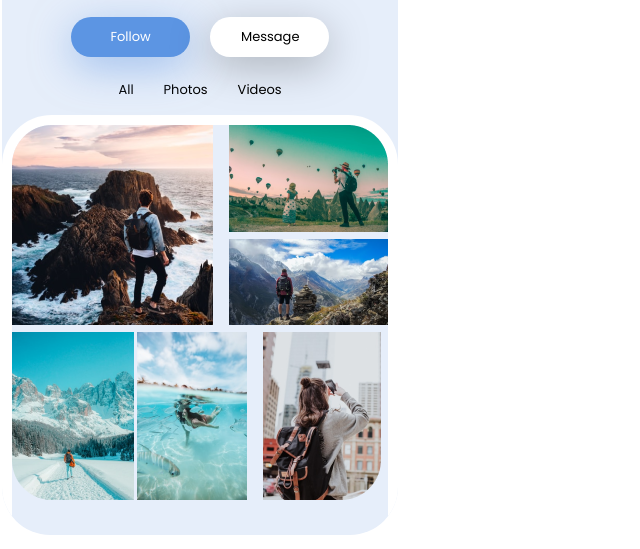
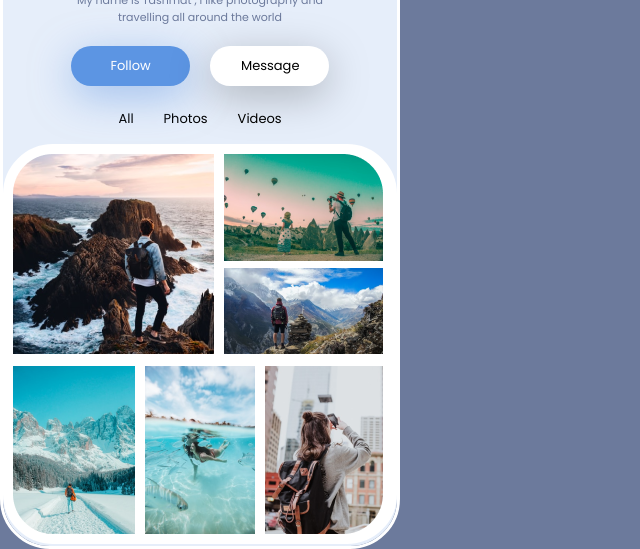
Before and after one commit to phoenixfan86/SosialOne, a plain HTML site: page index.html in a window 1280 px wide. Shown: the part 308-857 px from the top of the page, without its empty margins (0-640 px from the left). Drawn offline with Linux system fonts and the light colour scheme.

Commit message:
change css add gallery style

```diff
--- a/css/style.css
+++ b/css/style.css
@@ -13,14 +13,18 @@ a {
 	color: #000;
 }
 
+body {
+	background-color: #6c7a9c;
+}
+
 .wrapper {
 	width: 400px;
-	height: 845px;
+	height: auto;
 	display: flex;
 	flex-direction: column;
 	align-items: center;
 	justify-content: start;
-	border: 2px solid #fff;
+	border: 3px solid #fff;
 	border-radius: 50px;
 	overflow: hidden;
 }
@@ -28,7 +32,7 @@ a {
 header {
 	width: 100%;
 	height: 240px;
-	background-image: url('/img/bg.png');
+	background-image: url('../img/bg.png');
 	background-repeat: no-repeat;
 	background-size: cover;
 	background-position: center;
@@ -46,7 +50,7 @@ header {
 
 main {
 	width: 100%;
-	height: 100%;
+	height: auto;
 	display: flex;
 	flex-direction: column;
 	background-color: #e6eefa;
@@ -165,37 +169,39 @@ main {
 	transition: all 0.2s ease-in;
 }
 
+.gallery-wrapper {
+	width: 100%;
+	height: 100%;
+}
+
 .gallery {
 	width: 100%;
-	height: 100%;
+	height: 91%;
 	display: flex;
 	flex-direction: column;
 	border: 10px solid #fff;
+	background-color: #fff;
 	border-radius: 50px;
 	margin-top: 12px;
+	margin-bottom: 47px;
+	gap: 12px;
 }
 
-.img-block-1 {
-	width: 100%;
+.img-block-1,
+.img-block-2 {
 	display: flex;
-	justify-content: space-around;
-	overflow: hidden;
+	gap: 10px;
 }
 
 .sub-block-1 {
-	height: 100%;
 	display: flex;
 	flex-direction: column;
-	align-items: center;
-	justify-content: space-around;
+	justify-content: space-between;
 }
 
-.img-block-2 {
-	display: flex;
-	align-items: center;
-	justify-content: center;
+.img img {
+	display: block;
+	width: 100%;
+	height: auto;
+	box-sizing: border-box;
 }
-
-.img {
-	flex: 1;
-}
--- a/index.html
+++ b/index.html
@@ -58,6 +58,7 @@
 						<li class="link-item"><a href="#">Videos</a></li>
 					</ul>
 				</div>
+				<div class="gallery-wrapper">
 					<div class="gallery">
 						<div class="img-block-1">
 							<div class="img">
@@ -84,6 +85,7 @@
 							</div>
 						</div>
 					</div>
+				</div>
 			</main>
 		</div>
 	</body>
```
Lines whose indentation alone changed are shown as unchanged.
